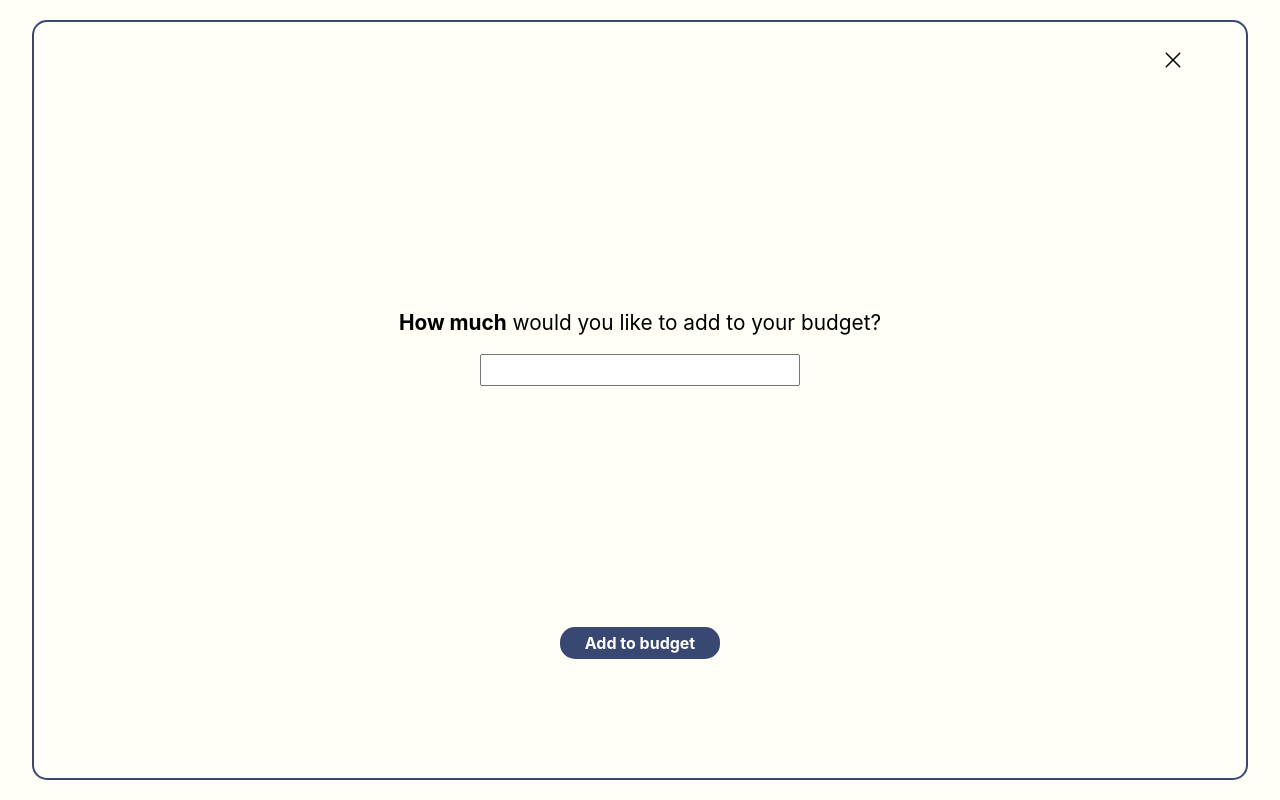
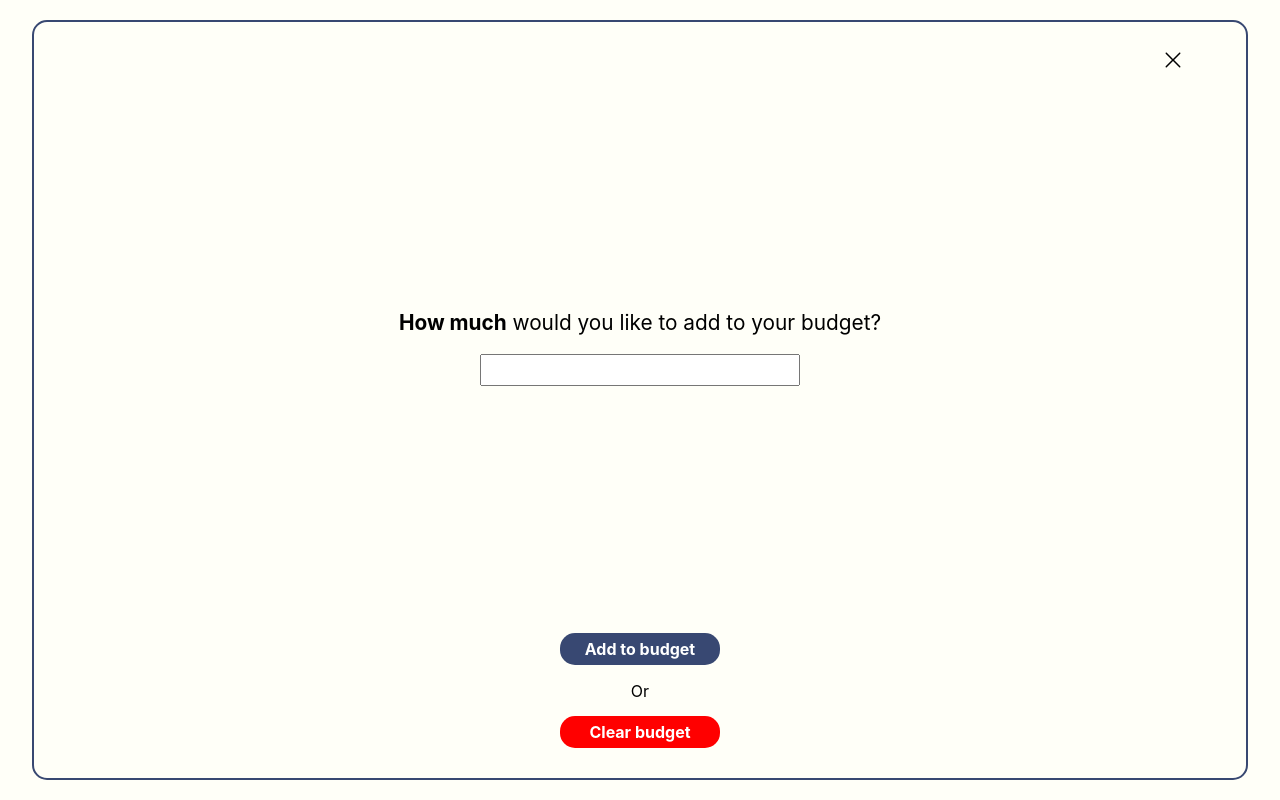
Before and after one commit to IdaHolmen/Expense-Tracker, a React (Vite) app: page / in a window 1280 px wide. Both pictures are taken after a click on the button "Set total budget". Built offline with nearby package versions, Linux system fonts and the light colour scheme.

Commit message:
Added budget to localstorage and made it possible to clear the budget

```diff
--- a/src/components/App/App.jsx
+++ b/src/components/App/App.jsx
@@ -1,4 +1,4 @@
-import {useState} from 'react';
+import {useState, useEffect} from 'react';
 import styles from './App.module.css';
 import Header from '../Header/Header';
 import SetBudget from '../SetBudget/SetBudget';
@@ -6,8 +6,25 @@ import LogExpenses from '../LogExpenses/LogExpenses';
 import EarlierExpenses from '../EarlierExpenses/EarlierExpenses';
 
 function App() {
-	const [budgetAmount, setBudgetAmount] = useState(0);
-	const [expenseList, setExpenseList] = useState([]);
+	const [budgetAmount, setBudgetAmount] = useState(() => {
+		const savedBudget = localStorage.getItem('budget');
+		const initialValue = parseFloat(savedBudget);
+		return isNaN(initialValue) ? 0 : initialValue;
+	});
+
+	const [expenseList, setExpenseList] = useState(() => {
+		const savedExpenses = localStorage.getItem('expenses');
+		const initialValue = JSON.parse(savedExpenses);
+		return initialValue || [];
+	});
+
+	const [isBudgetOpen, setIsBudgetOpen] = useState(false);
+
+	// ADDING BUDGET AND EXPENSES TO LOCAL STORAGE
+	useEffect(() => {
+		localStorage.setItem('budget', JSON.stringify(budgetAmount));
+		localStorage.setItem('expenses', JSON.stringify(expenseList));
+	}, [budgetAmount, expenseList]);
 
 	// ADDING TO BUDGET
 	const addToBudget = (amount) => {
@@ -19,6 +36,17 @@ function App() {
 	const subtractFromBudget = (amount) => {
 		setBudgetAmount(budgetAmount - amount);
 		changeHeader(budgetAmount - amount);
+	};
+
+	// CLEARING THE BUDGET
+	const clearBudget = () => {
+		setBudgetAmount(0);
+		setIsBudgetOpen(false);
+	};
+
+	// TOGGLING THE BUDGET
+	const toggleBudget = () => {
+		setIsBudgetOpen(!isBudgetOpen);
 	};
 
 	// UPDATING EXPENSE LIST
@@ -56,7 +84,12 @@ function App() {
 			</section>
 
 			<section className={styles.navigation_button_container}>
-				<SetBudget updateBudgetAmount={addToBudget} />
+				<SetBudget
+					updateBudgetAmount={addToBudget}
+					clearBudget={clearBudget}
+					isBudgetOpen={isBudgetOpen}
+					toggleBudget={toggleBudget}
+				/>
 				<LogExpenses
 					subtractFromBudget={subtractFromBudget}
 					updateExpenseList={updateExpenseList}
--- a/src/components/EarlierExpenses/EarlierExpenses.jsx
+++ b/src/components/EarlierExpenses/EarlierExpenses.jsx
@@ -21,14 +21,12 @@ const EarlierExpenses = ({
 
 	// DELETE METHOD FOR THE EXPENSES
 	const handleDelete = (index) => {
-		//REMOVING FROM RENDERED LIST AND LOCAL STORAGE
+		//REMOVING FROM RENDERED LIST
 		const updatedList = expenseList.filter((expense, i) => i !== index);
-		localStorage.setItem('expenses', JSON.stringify(updatedList));
 		setExpenseList(updatedList);
-		console.log('Deleting expense at index:', index);
+
 		//UPDATING THE BUDGET AMOUNT SO IT MATCHES WITH THE EXPENSE LIST
 		const deletedAmount = expenseList[index].amount;
-		console.log('Deleted amount:', deletedAmount);
 		updateBudgetWhenDeleted(deletedAmount);
 	};
 
--- a/src/components/LogExpenses/LogExpenses.jsx
+++ b/src/components/LogExpenses/LogExpenses.jsx
@@ -86,18 +86,6 @@ const LogExpenses = ({subtractFromBudget, updateExpenseList}) => {
 		}
 	};
 
-	// ADDING TO LOCAL STORAGE
-	useEffect(() => {
-		localStorage.setItem('expenses', JSON.stringify(expenseList));
-	}, [expenseList]);
-
-	useEffect(() => {
-		const expenses = JSON.parse(localStorage.getItem('expenses'));
-		if (expenses) {
-			setExpenseList(expenses);
-		}
-	}, []);
-
 	return (
 		<>
 			<div className={styles.log_expenses_button_container}>
--- a/src/components/SetBudget/SetBudget.jsx
+++ b/src/components/SetBudget/SetBudget.jsx
@@ -4,15 +4,20 @@ import styles from './SetBudget.module.css';
 import ReusableButton from '../ReusableButton/ReusableButton';
 import ExitButton from '../ExitButton/ExitButton';
 
-const SetBudget = ({updateBudgetAmount}) => {
-	const [isSetBudgetOpen, setIsSetBudgetOpen] = useState(false);
+const SetBudget = ({
+	updateBudgetAmount,
+	clearBudget,
+	isBudgetOpen,
+	toggleBudget,
+}) => {
+	// const [isSetBudgetOpen, setIsSetBudgetOpen] = useState(false);
 	const [inputValue, setInputValue] = useState('');
 	const [errorMessage, setErrorMessage] = useState({});
 
-	// TOGGLING IF BUDGET IS OPEN OR NOT
-	const toggleSetBudget = () => {
-		setIsSetBudgetOpen(!isSetBudgetOpen);
-	};
+	// // TOGGLING IF BUDGET IS OPEN OR NOT
+	// const toggleSetBudget = () => {
+	// 	setIsSetBudgetOpen(!isSetBudgetOpen);
+	// };
 
 	// TRACKING THE INPUT VALUE
 	const handleAmountChange = (e) => {
@@ -44,14 +49,14 @@ const SetBudget = ({updateBudgetAmount}) => {
 		if (!isNaN(addedAmount)) {
 			updateBudgetAmount(addedAmount);
 			setInputValue('');
-			toggleSetBudget();
+			toggleBudget();
 		}
 	};
 
 	return (
 		<>
 			<div className={styles.set_budget_add_container}>
-				<button className={styles.set_budget_button} onClick={toggleSetBudget}>
+				<button className={styles.set_budget_button} onClick={toggleBudget}>
 					<img
 						src={setBudgetImage}
 						className={styles.set_budget_image}
@@ -61,11 +66,11 @@ const SetBudget = ({updateBudgetAmount}) => {
 				</button>
 			</div>
 
-			{isSetBudgetOpen && (
+			{isBudgetOpen && (
 				<form className={styles.set_budget_container} onSubmit={addToBudget}>
 					<div className={styles.set_budget_form}>
 						<div className={styles.set_budget_header}>
-							<ExitButton onClick={toggleSetBudget} />
+							<ExitButton onClick={toggleBudget} />
 						</div>
 						<div className={styles.set_budget_main}>
 							<label htmlFor='amount' className={styles.set_budget_label}>
@@ -78,8 +83,12 @@ const SetBudget = ({updateBudgetAmount}) => {
 							/>
 							<p className={styles.error_message}>{errorMessage.numberError}</p>
 						</div>
-						<div className={styles.set_budget_add_container}>
+						<div className={styles.button_container}>
 							<ReusableButton buttonText='Add to budget' type='submit' />
+							<p>Or</p>
+							<button className={styles.clear_button} onClick={clearBudget}>
+								Clear budget
+							</button>
 						</div>
 					</div>
 				</form>
--- a/src/components/SetBudget/SetBudget.module.css
+++ b/src/components/SetBudget/SetBudget.module.css
@@ -89,6 +89,27 @@
 	color: red;
 }
 
+.button_container {
+	height: 8rem;
+	display: flex;
+	flex-direction: column;
+	justify-content: space-around;
+	align-items: center;
+}
+
+.clear_button {
+	width: 10rem;
+	height: 2rem;
+	font-weight: bold;
+	color: white;
+	background-color: red;
+	border-radius: 15px;
+}
+
+.clear_button:hover {
+	background-color: rgb(236, 106, 106);
+}
+
 @media screen and (min-width: 1000px) {
 	.set_budget_label {
 		font-size: 1.3rem;
--- a/src/main.jsx
+++ b/src/main.jsx
@@ -3,8 +3,4 @@ import ReactDOM from 'react-dom/client';
 import './index.css';
 import App from './components/App/App';
 
-ReactDOM.createRoot(document.getElementById('root')).render(
-	<React.StrictMode>
-		<App />
-	</React.StrictMode>
-);
+ReactDOM.createRoot(document.getElementById('root')).render(<App />);
```
